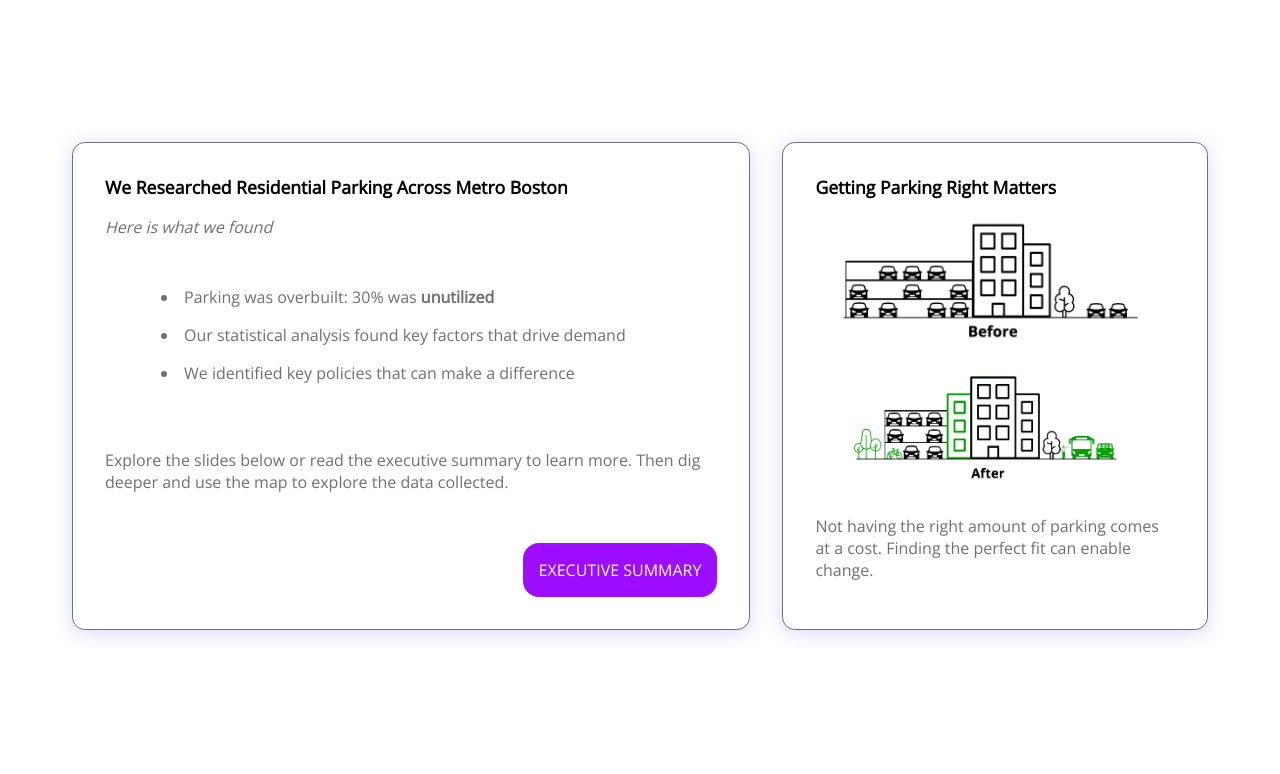
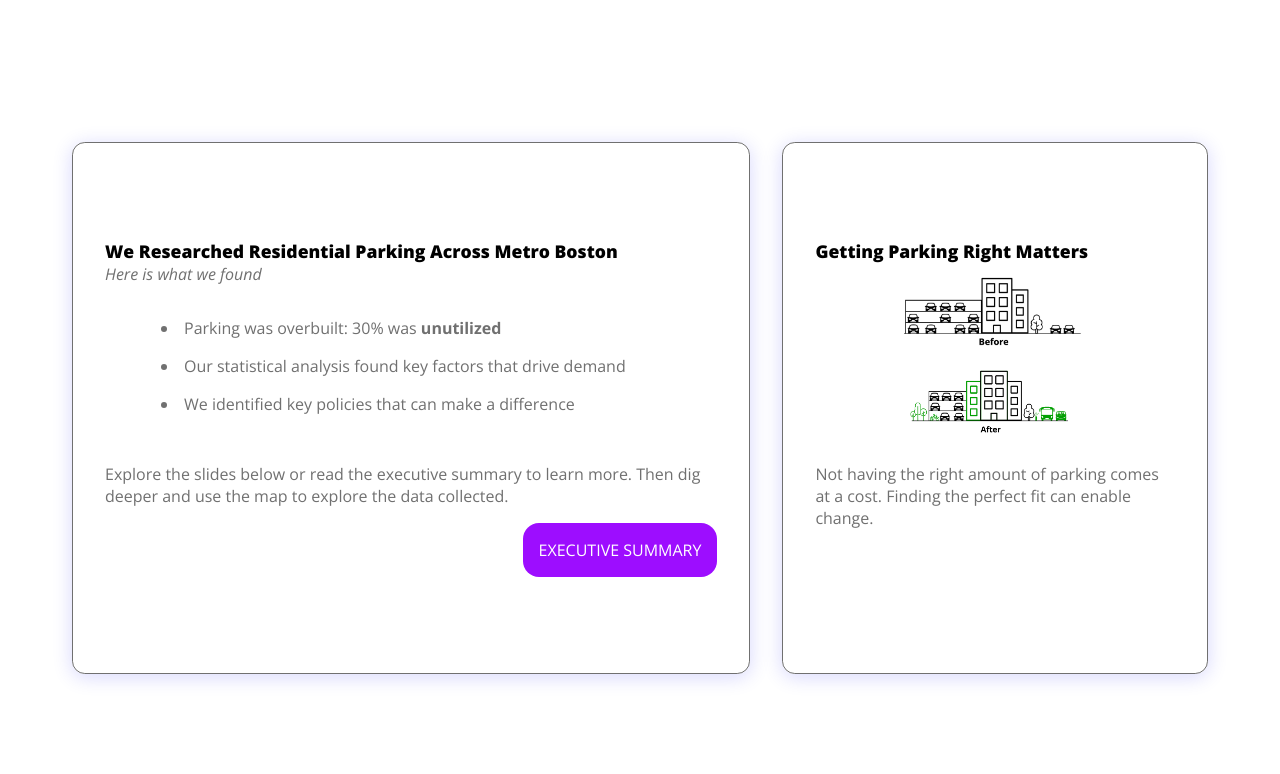
Before and after one commit to MAPC/perfect-fit-staging, a Jekyll site: the page built from index.html, in a window 1280 px wide. Shown: the part 606-1380 px from the top of the page. Built offline with Jekyll 4.4.1, drawn with Linux system fonts in a browser that asks for light colours; nearby versions of some CDN libraries; some web fonts are replaced; some of the changed text lies outside the part shown; grey boxes are pictures that could not be loaded.

Commit message:
Various Fixes
* Update column titles and ordering and presentation.
* Update fonts
* Center and scale images in the card

```diff
--- a/_includes/head.html
+++ b/_includes/head.html
@@ -12,11 +12,6 @@
   <script src="/assets/javascripts/topojson.min.js"></script>
   <script src="/assets/javascripts/parking_site_map.js"></script>
   <script src="/assets/javascripts/to-title-case.js"></script>
-  <script defer src="/assets/javascripts/slconfig.js"></script>
-  <script defer src="/assets/javascripts/slides-1.js"></script>
-  <script defer src="/assets/javascripts/slides-2.js"></script>
-  <script defer src="/assets/javascripts/slides-3.js"></script>
-  <script defer src="/assets/javascripts/slides-4.js"></script>
   <link rel="stylesheet" href="{{ '/assets/css/main.css' | relative_url }}" />
   <title>{{ site.title }}</title>
 </head>
--- a/_sass/components/_action-box.scss
+++ b/_sass/components/_action-box.scss
@@ -13,9 +13,9 @@
       font-size: 1.5rem;
     }
 
-
     color: #000000;
     font-size: 2rem;
+    font-weight: 800;
     text-transform: uppercase;
     width: 100%;
   }
--- a/_sass/components/_parking-map.scss
+++ b/_sass/components/_parking-map.scss
@@ -44,7 +44,7 @@
     border-radius: .8rem;
     padding: 1rem;
     position: absolute;
-    top: -9rem;
+    top: -12rem;
   }
 
   &__jobs {
@@ -57,6 +57,6 @@
     border-radius: .8rem;
     padding: 1rem;
     position: absolute;
-    top: -4.5rem;
+    top: -8.5rem;
   }
 }
--- a/_sass/pages/_index.scss
+++ b/_sass/pages/_index.scss
@@ -28,7 +28,7 @@ body {
   display: grid;
   grid-column-gap: 2rem;
   grid-template-columns: 43.75rem 43.75rem;
-  margin: 20rem auto 20rem;
+  margin: 5rem auto 5rem;
   width: 93rem;
 }
 
@@ -205,6 +205,11 @@ body {
   margin-top: 5rem;
   margin-bottom: 5rem;
 
+  &__center {
+    margin: 0 auto;
+    width: 60%;
+  }
+
   &__left {
     border: 1px solid #707070;
     border-radius: .8rem;
@@ -212,7 +217,7 @@ body {
     display: flex;
     flex-wrap: wrap;
     margin: 4rem 1rem 4rem 4rem;
-    padding: 2rem;
+    padding: 6rem 2rem;
   }
 
   &__right {
@@ -220,7 +225,7 @@ body {
     border-radius: .8rem;
     box-shadow: 0 3px 20px rgba(13, 14, 242, .16);
     margin: 4rem 4rem 4rem 1rem;
-    padding: 2rem;
+    padding: 6rem 2rem;
   }
 
   &__image {
@@ -233,6 +238,7 @@ body {
     }
     color: #000000;
     font-size: 2rem;
+    font-weight: 800;
     margin: 0;
     padding: 0;
     width: 100%;
@@ -245,7 +251,7 @@ body {
 
     font-size: 1.5rem;
     font-style: italic;
-    font-weight: 400;
+    font-weight: 300;
     margin: 0;
     padding: 0;
     width: 100%;
--- a/_sass/vendors/_fonts.scss
+++ b/_sass/vendors/_fonts.scss
@@ -1 +1 @@
-@import url('https://fonts.googleapis.com/css?family=Open+Sans&display=swap');
+@import url('https://fonts.googleapis.com/css?family=Open+Sans:300i,400,700,800&display=swap');
--- a/assets/javascripts/parking_site_map.js
+++ b/assets/javascripts/parking_site_map.js
@@ -220,12 +220,12 @@ function createTable(data) {
   const headerNames = {
     'Site Name': 'prop_name',
     Municipality: 'muni',
-    'Total Spaces': 'park_sup_tot',
+    'Parking Supply per Unit': 'park_sup_tot',
+    'Parking Demand per Unit': 'park_dem',
     '% Affordable Units': 'bldg_affp',
     'Walk Score': 'walk_score',
     'Total Accessible Employment': 'b_umn_t30jobs',
     '% Utilization': 'util_rate',
-    Demand: 'park_dem',
   };
   const headers = table.append('thead')
     .attr('class', 'parking-table__header')
@@ -264,12 +264,12 @@ function createTable(data) {
   rows.selectAll('td')
     .data(row => [row.prop_name,
       row.muni,
-      row.park_sup_tot,
+      parseFloat(row.park_sup_tot).toFixed(2),
+      parseFloat(row.park_dem).toFixed(2),
       Math.round(+row.bldg_affp * 100),
       row.walk_score,
       Number(row.b_umn_t30jobs).toLocaleString(),
-      Math.round(+row.util_rate * 100),
-      row.park_dem])
+      Math.round(+row.util_rate * 100)])
     .enter()
     .append('td')
     .text(d => d)
--- a/index.html
+++ b/index.html
@@ -28,8 +28,10 @@ layout: default
   </div>
   <div class="explainer__right">
     <h2 class="explainer__heading">Getting Parking Right Matters</h2>
-    <img class="explainer__image" src="/assets/images/explainer-before.png">
-    <img class="explainer__image" src="/assets/images/explainer-after.png">
+    <div class="explainer__center">
+      <img class="explainer__image" src="/assets/images/explainer-before.png">
+      <img class="explainer__image" src="/assets/images/explainer-after.png">
+    </div>
     <p class="explainer__text">Not having the right amount of parking comes at a cost.  Finding the perfect fit can enable change.</p>
   </div>
 </section>
```
